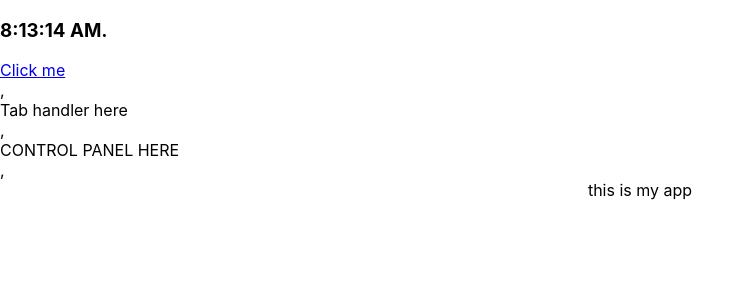
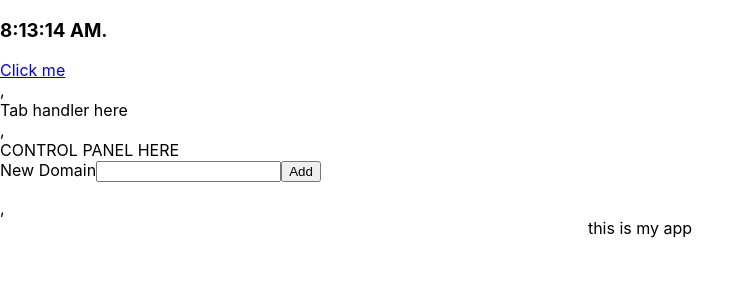
Before and after one commit to tatitati/firefox_react_lab, a React (Create React App) app: page / in a window 1280 px wide. Shown: the top 300 px of the page, without its empty margins (0-755 px from the left). Built offline with nearby package versions, Linux system fonts and the light colour scheme.

Commit message:
added dynamic list and render

```diff
--- a/src/addon/ControlPanel.js
+++ b/src/addon/ControlPanel.js
@@ -4,13 +4,51 @@ import ReactDOM from 'react-dom';
 class ControlPanel extends React.Component {
     constructor(props) {
         super(props);
-        this.state = {date: new Date()};
+        this.handleSaveDomain = this.handleSaveDomain.bind(this);
+        this.handleRemoveDomain = this.handleRemoveDomain.bind(this);
+        this.handlChangeDomain = this.handlChangeDomain.bind(this);
+        this.state = {
+            date: new Date(),
+            entry: null,
+            domains: []
+        };
+    }
+
+    renderItems() {
+        return this.state.domains.map((domain) =>  <li>{domain}</li>);
+    }
+
+    handlChangeDomain(e) {
+        console.log('changing domain.....');
+        this.setState({ entry: e.target.value })
+    }
+
+    handleSaveDomain() {
+        console.log('saving domain...');
+        this.state.domains.push(this.state.entry)
+        console.log(this.state.domains)
+        this.forceUpdate();
+    }
+
+    handleRemoveDomain() {
+        // this.setState({isLoggedIn: true});
+        console.log('removing domain...');
     }
 
     render() {
         return (
             <div>
                 CONTROL PANEL HERE
+                <div>
+                    New Domain
+                    <input type="text" onChange={this.handlChangeDomain}/>
+                    <button onClick={this.handleSaveDomain}>Add</button>
+                </div>
+                <div>
+                    <ul>
+                        {this.renderItems()}
+                    </ul>
+                </div>
             </div>
         );
     }
```
